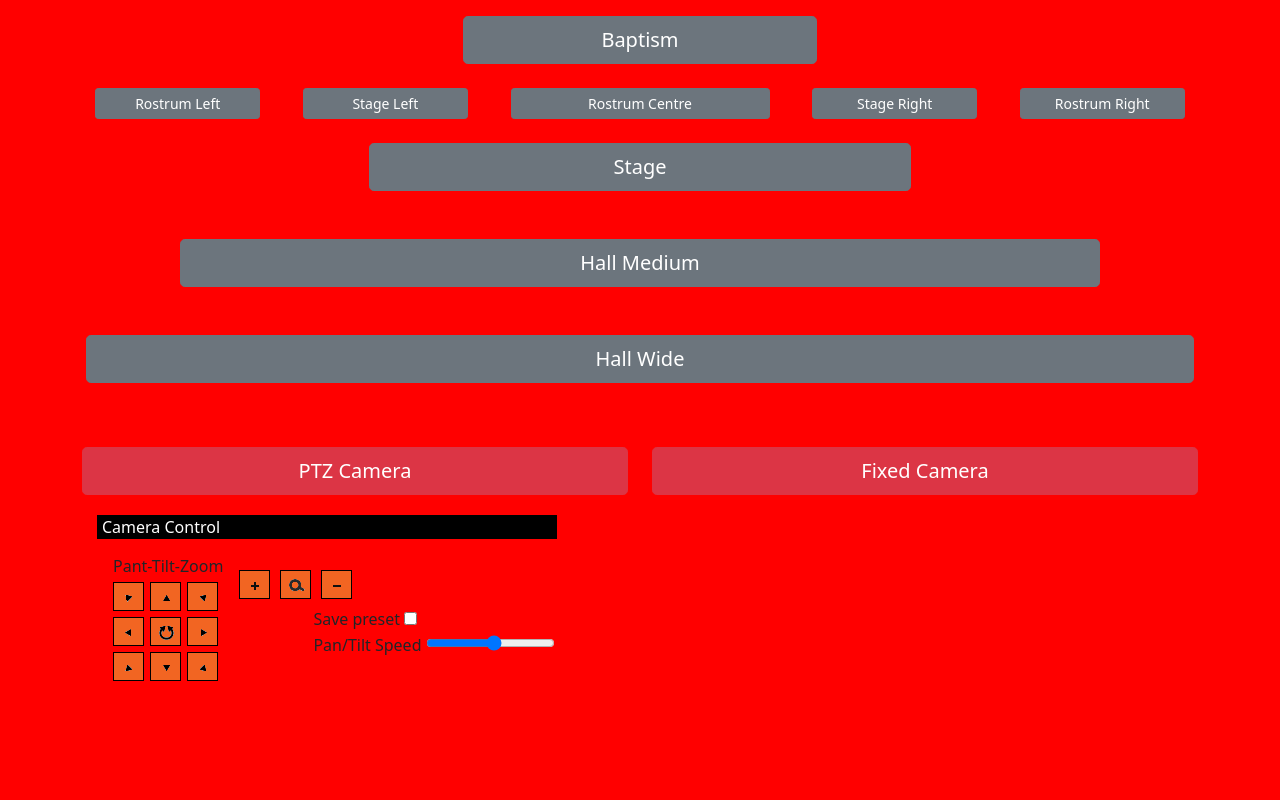
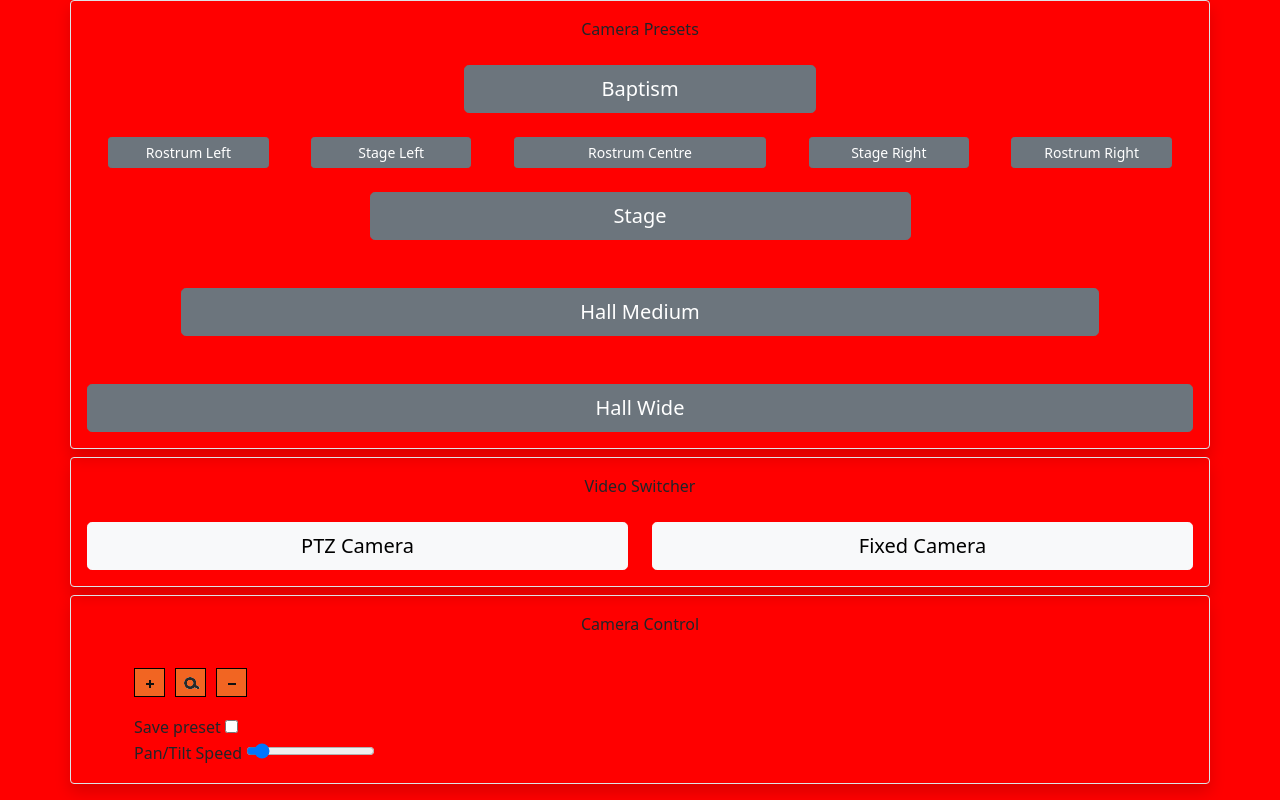
Before and after one commit to smaurer3/visca_html_control, a plain HTML site: page control/index.html in a window 1280 px wide. Drawn offline with nearby package versions, Linux system fonts and the light colour scheme.

```diff
--- a/control/index.html
+++ b/control/index.html
@@ -24,30 +24,35 @@
 </head>
 <body>
 
+<div class="wrap">
+	<div class="container border shadow rounded p-3">
+		<div class="row ">
+			<div class="col-4 mx-auto text-center mb-4 d-grid gap-2">
+				Camera Presets
+			</div>
+		</div>
 
-<div class="wrap">
-	<div class="container p-3">
 		<div class="row ">
 			<div class="col-4 mx-auto text-center mb-4 d-grid gap-2">
 				<button type="button" class="btn btn-secondary btn-lg preset" id="pre-9">Baptism</button>
 			</div>
 
 		</div>
-		<div class="row border-secondary">
-			<div class="col-2 mx-auto text-center d-grid gap-2">
-				<button type="button" class="btn btn-secondary btn-sm preset" id="pre-6">Rostrum Left</button>
+		<div class="row border-secondary mx-auto ">
+			<div class="col-2 mx-auto text-center d-grid gap-0">
+				<button type="button" class="btn btn-secondary btn-sm btn-block preset" id="pre-6">Rostrum Left</button>
 			</div>
-			<div class="col-2 mx-auto text-center d-grid gap-2">
-				<button type="button" class="btn btn-secondary btn-sm preset" id="pre-4">Stage Left</button>
+			<div class="col-2 mx-auto text-center d-grid gap-0">
+				<button type="button" class="btn btn-secondary btn-sm  btn-block preset" id="pre-4">Stage Left</button>
 			</div>
-			<div class="col-3 mx-auto text-center d-grid gap-2">
-				<button type="button" class="btn btn-secondary btn-sm preset" id="pre-1">Rostrum Centre</button>
+			<div class="col-3 mx-auto text-center d-grid gap-0">
+				<button type="button" class="btn btn-secondary btn-sm btn-block preset" id="pre-1">Rostrum Centre</button>
 			</div>
-			<div class="col-2 mx-auto text-center d-grid gap-2">
-				<button type="button" class="btn btn-secondary btn-sm preset" id="pre-5">Stage Right</button>
+			<div class="col-2 mx-auto text-center d-grid gap-0">
+				<button type="button" class="btn btn-secondary btn-sm btn-block preset" id="pre-5">Stage Right</button>
 			</div>
-			<div class="col-2 mx-auto text-center d-grid gap-2">
-				<button type="button" class="btn btn-secondary btn-sm preset" id="pre-7">Rostrum Right</button>
+			<div class="col-2 mx-auto text-center d-grid gap-0">
+				<button type="button" class="btn btn-secondary btn-sm btn-block preset" id="pre-7">Rostrum Right</button>
 			</div>
 		</div>
 		<div class="row mt-4 mb-4 d-grid gap-2">
@@ -66,33 +71,35 @@
 			</div>
 		</div>
 	</div>
-	<div class="container">
-						<div class="row border-secondary mt-5">
+	<div class="container border shadow rounded p-3 mt-2">
+			<div class="row ">
+				<div class="col-4 mx-auto text-center mb-4 d-grid gap-2">
+					Video Switcher
+				</div>
+			</div>
+						<div class="row border-secondary ">
 							<div class="col-6 mx-auto text-center d-grid gap-2">
-								<button type="button" class=" btn btn-danger btn-lg switcher" id="switch-1">PTZ Camera</button>
+								<button type="button" class=" btn btn-light btn-lg switcher" id="switch-1">PTZ Camera</button>
 							</div>
 							<div class="col-6 mx-auto text-center d-grid gap-2">
-								<button type="button" class=" btn btn-danger btn-lg switcher" id="switch-4">Fixed Camera</button>
+								<button type="button" class=" btn btn-light btn-lg switcher" id="switch-4">Fixed Camera</button>
 							</div>
 						</div>
 					</div>
-	<div class="container ">
-
+	<div class="container border shadow rounded p-3 mt-2">
+		<div class="row ">
+				<div class="col-4 mx-auto text-center d-grid gap-2">
+					Camera Control
+				</div>
+			</div>
 
         <table>
-            <tbody><tr>
-                <td colspan="2" class="bg-black header-tit" style="height: 22px;"><label id="laLabel">Camera Control</label></td>
-            </tr>
+            <tbody>
             <tr>
                 <td style="vertical-align: top;">
-                    <div id="rightpreview">
-                        <div id="main_ptzbasectrl" class="ptzdiv">
+
                             <table cellspacing="5" cellpadding="0" border="0" align="center">
-                                <tbody id="pantilt"><tr height="32">
-                                    <td colspan="3">
-                                        <label id="jsTabPtzTitle0"> Pant-Tilt-Zoom </label>
-                                    </td>
-                                </tr>
+                                <tbody id="pantilt">
                                 <tr height="32">
                                     <td><a id="up_left" style="display:" class="ptz_pt ptz tl" href="javascript:void(0)" hidefocus="" title="Up Left"></a></td>
                                     <td><a id="up" class="ptz_pt ptz tm" href="javascript:void(0)" hidefocus="" title="Up"></a></td>
@@ -111,8 +118,7 @@
                                     </td>
                                 </tr>
                             </tbody></table>
-                        </div>
-                    </div>
+
 
                 </td>
 
@@ -121,24 +127,29 @@
 
                     </div>
                     <div class="ptzdiv" style="margin-left:-2px;">
-                        <table style="margin-top: 0;" align="center">
+                        <table  align="center">
                             <tbody><tr height="32">
                                 <td><a id="tele" class="ptz_zoom ptz add" style="margin-right:8px;" href="javascript:void(0)" hidefocus="" title="Zoom In(+)"></a></td>
                                 <td><a id="laZoom" class="ptz zoom" href="javascript:void(0)" hidefocus=""></a></td>
                                 <td><a id="wide" class="ptz_zoom ptz reduce" style="margin-left:8px;" href="javascript:void(0)" hidefocus="" title="Zoom Out(-)"></a></td>
                             </tr>
-							<tr>
-								<td></td><td></td>
+
+
+                        </tbody></table>
+                        <table>
+                        	<tbody>
+                        	<tr>
+
 								<td>
 									<label for="save_preset">Save preset</label> <input type="checkbox" id="save_preset"/>
 								</td>
 							</tr>
 							<tr>
-								<td></td><td></td>
-								<td><label for="pt_speed">Pan/Tilt Speed</label> <input type="range" id="pt_speed" min="0" max="15"/></td>
+
+								<td><label for="pt_speed">Pan/Tilt Speed</label> <input type="range" id="pt_speed" min="0" max="15" value="1"/></td>
 							<tr>
-
-                        </tbody></table>
+							</tbody>
+							</table>
                     </div>
 
                 </td>
--- a/control/js/ptz.js
+++ b/control/js/ptz.js
@@ -10,7 +10,6 @@
 	connecting = true;
 	console.log("connecting to: " + uri);
 	ws = new WebSocket(uri)
-
 
 
 	ws.addEventListener('open', function () {
@@ -34,14 +33,14 @@
 
 		if (recv['switcher']['message'] == "video_input"){
 			console.log("switcher");
-			previous_select = $(".switcher.btn-success");
+			previous_select = $(".switcher.btn-danger");
 			console.log(previous_select)
-			previous_select.removeClass('btn-success');
-			previous_select.addClass('btn-danger');
+			previous_select.removeClass('btn-danger');
+			previous_select.addClass('btn-light');
 
 			current_select = $("#switch-" + recv['switcher']["value"]);
-			current_select.removeClass('btn-danger');
-			current_select.addClass('btn-success');
+			current_select.removeClass('btn-light');
+			current_select.addClass('btn-danger');
 			console.log(current_select);
 		}
 	});
```
